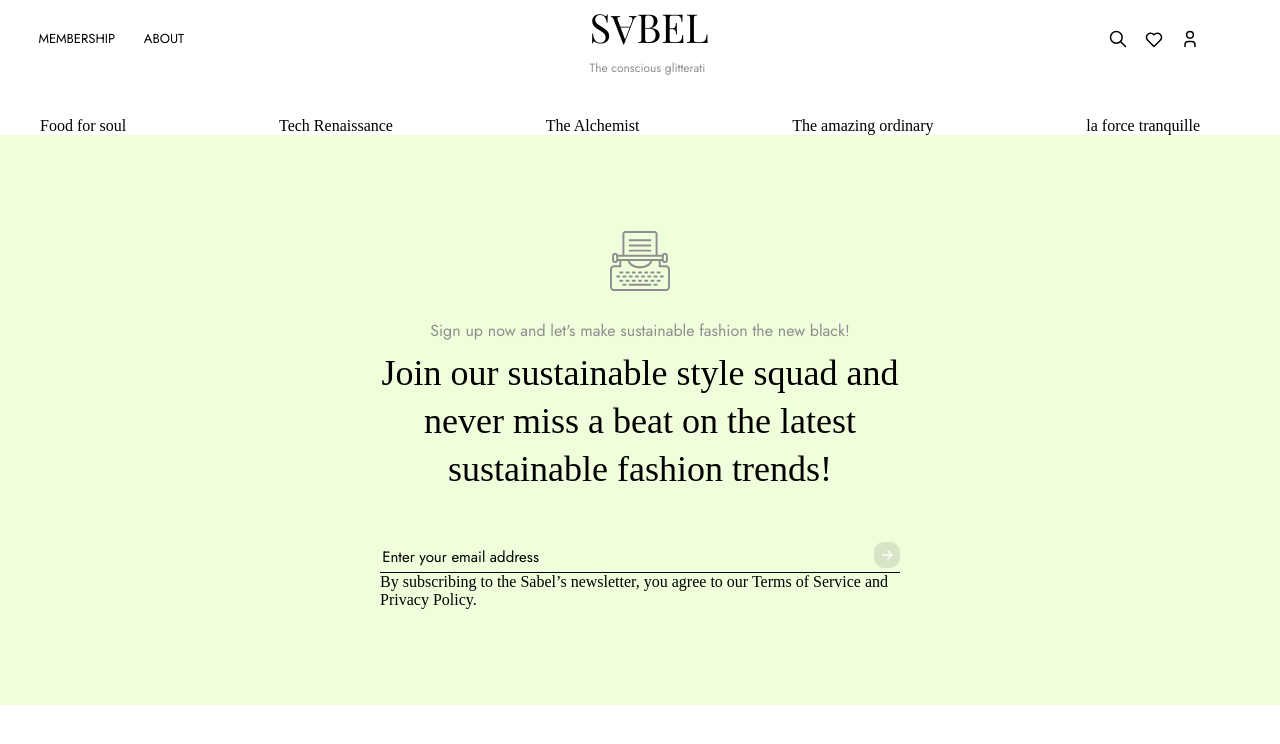
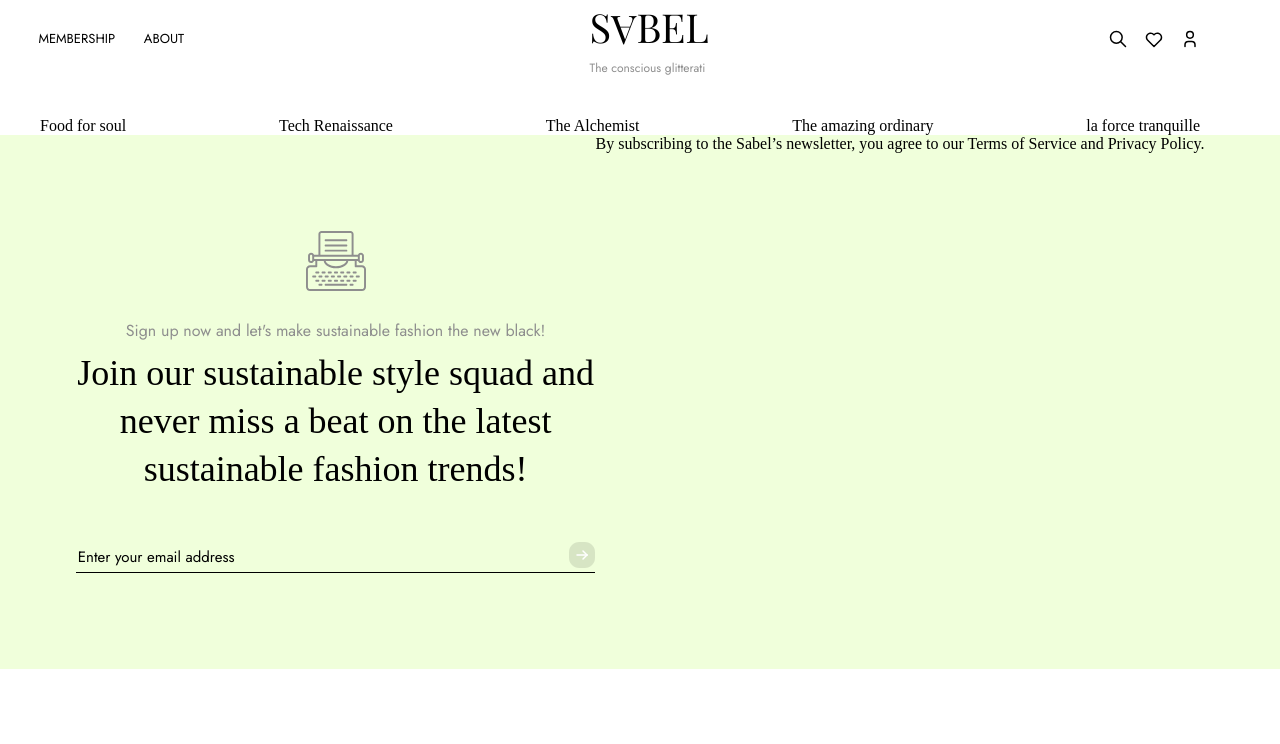
Before and after one commit to Damileee/sabel-blog, a React (Create React App) app: page / in a window 1280 px wide. Shown: the top 744 px of the page. Built offline with nearby package versions, Linux system fonts and the light colour scheme.

Commit message:
Chore: completed the footer

```diff
--- a/src/components/Footer.jsx
+++ b/src/components/Footer.jsx
@@ -26,13 +26,11 @@ const Footer = () => {
             </span>
           </div>
         </form>
-        <div>
-          <span>
+      </div>
+          <span className="footer-third-span">
             By subscribing to the Sabel’s newsletter, you agree to our{" "}
             <span>Terms of Service</span> and <span>Privacy Policy</span>.
           </span>
-        </div>
-      </div>
     </div>
   );
 };
```
